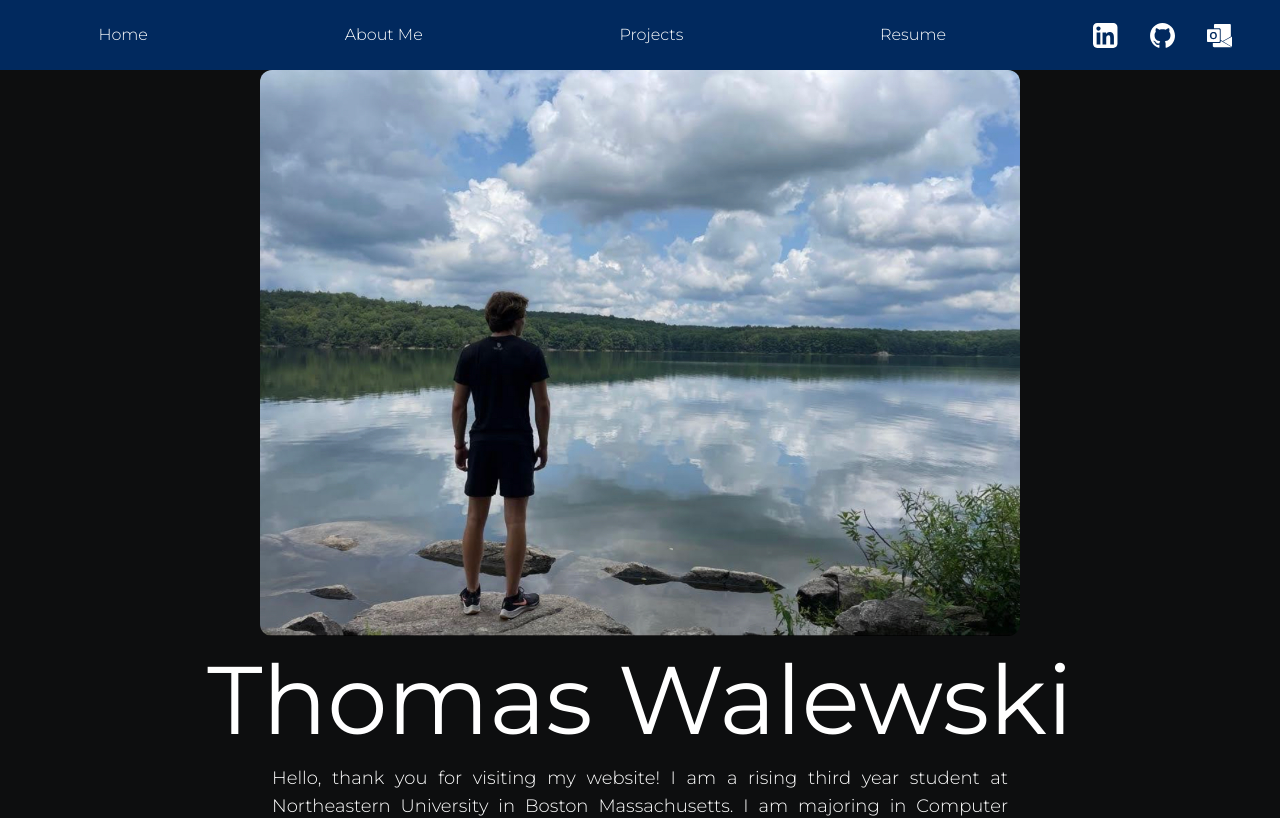
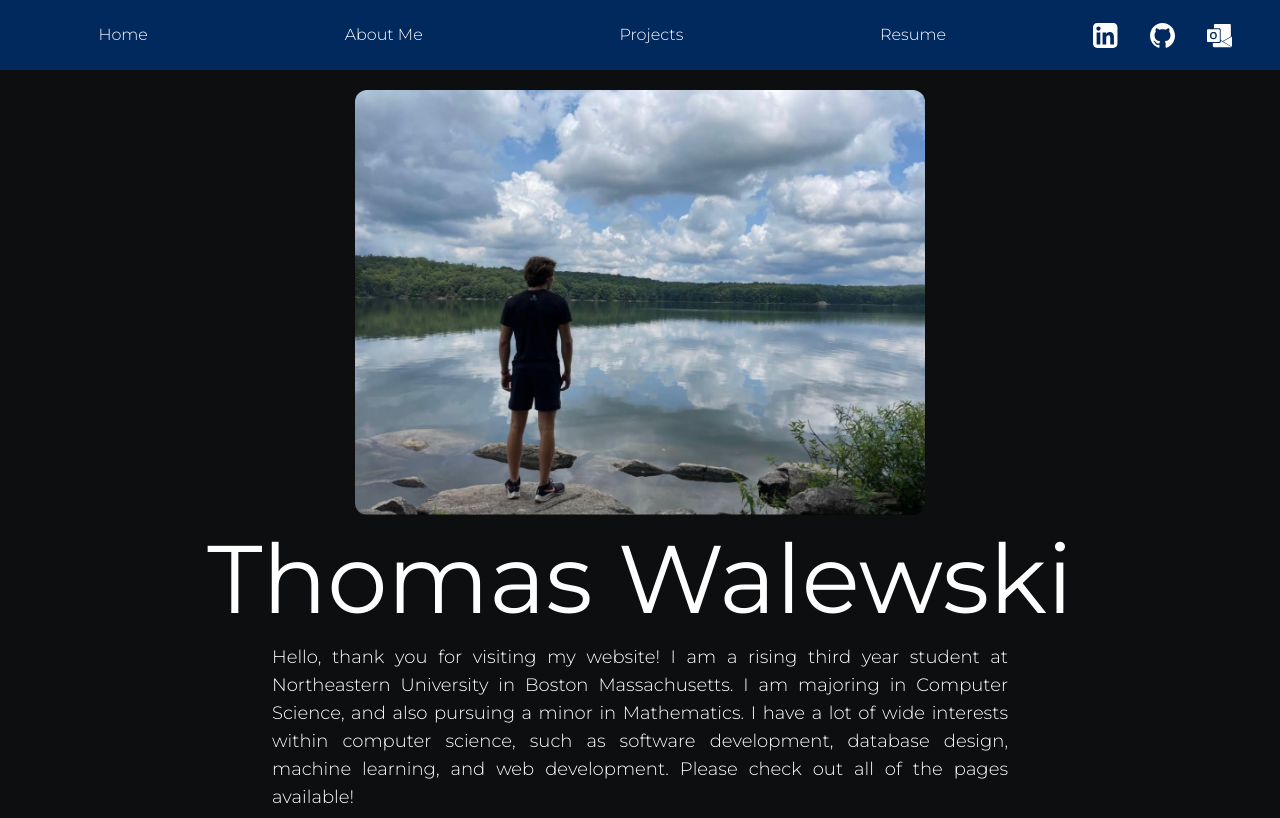
Before and after one commit to thomaswalewski/Personal-Website, a Next.js app: page / in a window 1280 px wide. Shown: the top 818 px of the page. Built offline with nearby package versions, Linux system fonts and the light colour scheme.

Commit message:
minor css fixes

```diff
--- a/src/app/page.js
+++ b/src/app/page.js
@@ -11,7 +11,7 @@ export default function Main() {
         <section id="intro">
           <div className='items-center flex flex-col'>
             <div className='pb-4 items-center flex flex-col'>
-              <img src="images/Res.jpg" className="w-7/8 md:w-2/4 mt-5 lg:mt-0 rounded-xl lg:w-2/3" />
+              <img src="images/Res.jpg" className="w-7/8 md:w-1/2 mt-5 rounded-xl" />
             </div>
             <h1 className="sm:text-8xl title-name text-5xl text-center font-normal pb-4">Thomas Walewski</h1>
             <h2 className="text-justify text-md sm:text-lg w-7/8 md:w-4/6 pl-3 pr-3 ">
```
